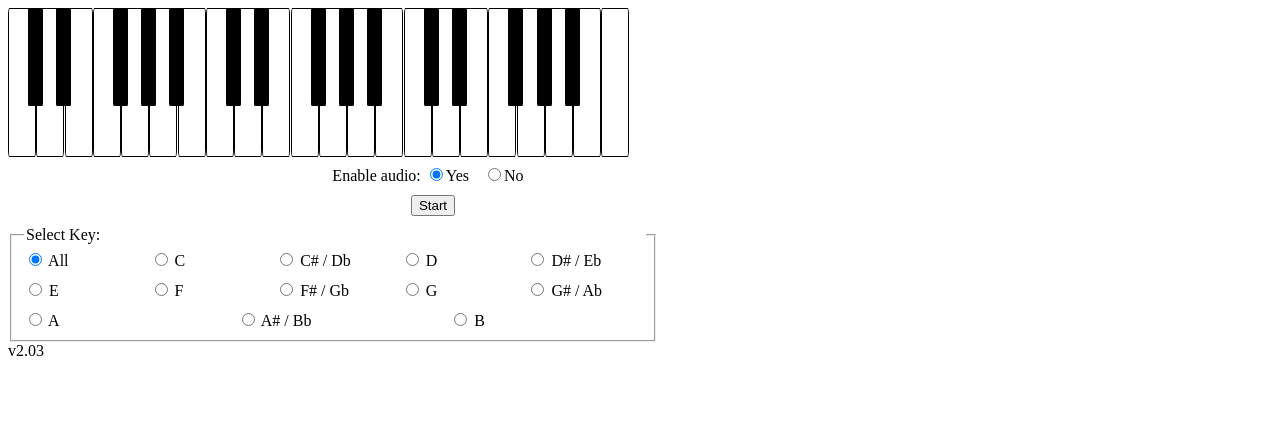
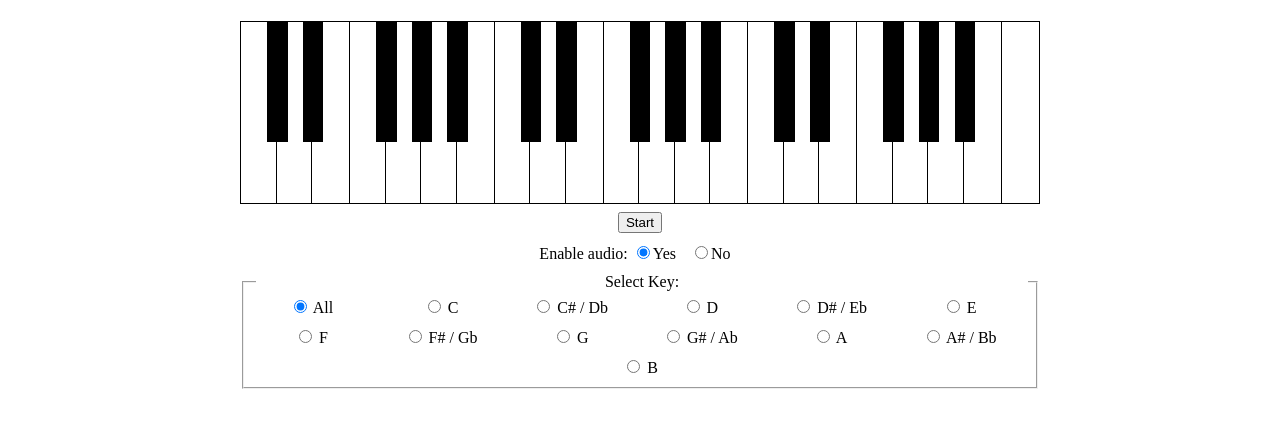
Before and after one commit to Mark-Waring/piano-vanilla, a website built with Vite: page index.html in a window 1280 px wide. Built offline with nearby package versions, Linux system fonts and the light colour scheme.

Commit message:
adjusts key stlying functionality

```diff
--- a/app.js
+++ b/app.js
@@ -1,8 +1,6 @@
 import {createAudioContext} from "./audioContext";
-import {frequencies, scales} from "./frequencies";
-import {detectFrequency} from "./detectFrequency";
-
-const listenButton = document.getElementById("start-button");
+import {frequencies, calculateMidpoints, filterFrequenciesByKey} from "./frequencies";
+import {detectFrequency} from "./matchFrequency";
 
 const {
     getAudioContext,
@@ -12,11 +10,13 @@ const {
     getIsListening,
     getAnalyserNode,
     getVoiceActivatedNote,
+    getIsAudioEnabled,
+    setIsAudioEnabled,
     setVoiceActivatedNote,
     initDetector,
     playTone,
     disconnect
-} = createAudioContext(listenButton)
+} = createAudioContext();
 
 let currNoteOptions = Object.keys(frequencies).sort(
     (a, b) => frequencies[a] - frequencies[b]
@@ -25,18 +25,6 @@ let currFrequencyOptions = Object.values(frequencies).sort(
     (a, b) => frequencies[a] - frequencies[b]
 );
 const keySelect = document.querySelectorAll('input[name="key-select"]');
-
-function calculateMidpoints(frequencies) {
-  const midpoints = [];
-  const freqArray = Object.values(frequencies).sort((a, b) => a - b);
-
-  for (let i = 0; i < freqArray.length - 1; i++) {
-    const geometricMean = Math.sqrt(freqArray[i] * freqArray[i + 1]);
-    midpoints.push(geometricMean);
-  }
-
-  return midpoints;
-}
 
 let currMidpoints = calculateMidpoints(frequencies);
 
@@ -55,56 +43,31 @@ keySelect.forEach((radio) => {
     });
 });
 
-function filterFrequenciesByKey(selectedKey) {
-  if (!selectedKey) {
-    return frequencies;
-  }
-  const scale = scales[selectedKey];
-
-  return Object.keys(frequencies).reduce((acc, note) => {
-    const noteName = note.replace(/\d/, "");
-    if (scale.includes(noteName)) {
-      acc[note] = frequencies[note];
-    }
-    return acc;
-  }, {});
-}
-
-
 const currAudioTime = () => getAudioContext().currentTime;
 
-let enabledAudio = true;
 const enableAudioSelect = document.querySelectorAll(
     'input[name="audio-select"]'
 );
 enableAudioSelect.forEach((radio) => {
     radio.addEventListener("change", (event) => {
-    enabledAudio = event.target.value === "true";
+        setIsAudioEnabled(event.target.value === "true");
     });
 });
+
+const getOctave = (note) => (note ? parseInt(note.match(/\d+/)[0], 10) : null);
+const getNoteName = (note) => (note ?? "").replace(/\d/, "");
 
 function createPiano() {
     const piano = document.getElementById("piano");
     const keys = Object.keys(frequencies);
-  let whiteKeyWidth = 4.5;
-  let whiteKeyCount = 0;
-  let totalWhiteKeyWidth = 0;
 
     keys.forEach((note) => {
         const key = document.createElement("div");
         const isWhite = !note.includes("#");
         key.className = `key ${!isWhite ? "black" : "white"}`;
         key.dataset.note = note;
-
-    if (isWhite) {
-      totalWhiteKeyWidth += whiteKeyWidth;
-      key.style.left = `calc(${
-        whiteKeyCount * whiteKeyWidth
-      }% - ${whiteKeyCount}px)`;
-      whiteKeyCount++;
-    } else {
-      const blackLeft = totalWhiteKeyWidth - whiteKeyWidth / 2;
-      key.style.left = `calc(${blackLeft + 1}% - ${whiteKeyCount}px)`;
+        if (["B", "E"].includes(getNoteName(note))) {
+            key.classList.add("consecutive-white")
         }
         key.id = note.toString();
         key.addEventListener("mousedown", () => {
@@ -130,10 +93,6 @@ function toggleHighlightKey(key, marker) {
         }
     }
 }
-
-
-const getOctave = (note) => (note ? parseInt(note.match(/\d+/)[0], 10) : null);
-const getNoteName = (note) => (note ?? "").replace(/\d/, "");
 
 let lastPlayedNote = null;
 let lastPlayedTime = 0;
@@ -169,7 +128,7 @@ function activateFromVoice(note) {
             toggleHighlightKey(newActiveKey, "start");
             lastPlayedNote = note;
             lastPlayedTime = currTime;
-      if (enabledAudio) {
+            if (getIsAudioEnabled()) {
                 playTone(frequencies[note])();
             }
         } else if (!holdNote) {
@@ -228,6 +187,8 @@ function getMicrophoneFrequency() {
     }
 }
 
+const listenButton = document.getElementById("start-button");
+
 listenButton.addEventListener("click", async () => {
     if (!getIsListening()) {
         listenButton.textContent = "Stop";
--- a/audioContext.js
+++ b/audioContext.js
@@ -1,7 +1,7 @@
 
 const { PitchDetector } = await import("pitchy");
 
-export function createAudioContext(listenButton) {
+export function createAudioContext() {
     let audioContext = null;
     let oscillator = null;
     let analyserNode = null;
@@ -11,6 +11,7 @@ export function createAudioContext(listenButton) {
     let audioInput = null;
     let voiceActivatedNote = null;
     let isListening = false;
+    let isAudioEnabled = true;
 
     function getAudioContext() {
         return audioContext;
@@ -42,6 +43,14 @@ export function createAudioContext(listenButton) {
 
     function getIsListening() {
         return isListening;
+    }
+
+    function getIsAudioEnabled() {
+        return isAudioEnabled;
+    }
+
+    function setIsAudioEnabled(isEnabled) {
+        isAudioEnabled = isEnabled;
     }
 
     function initAudioContext() {
@@ -158,7 +167,7 @@ export function createAudioContext(listenButton) {
             audioDetector = null;
             audioContext = null;
             isListening = false;
-            console.log("running")
+            const listenButton = document.getElementById("start-button");
             listenButton.textContent = "Start"
         }
     }
@@ -198,7 +207,9 @@ export function createAudioContext(listenButton) {
         getIsListening,
         getAnalyserNode,
         getVoiceActivatedNote,
+        getIsAudioEnabled,
         setVoiceActivatedNote,
+        setIsAudioEnabled,
         initDetector,
         playTone,
         disconnect
--- a/frequencies.js
+++ b/frequencies.js
@@ -52,3 +52,30 @@ export const scales = {
     "A#": ["A#", "C", "D", "D#", "F", "G", "A"],
     B: ["B", "C#", "D#", "E", "F#", "G#", "A#"],
 };
+
+export function calculateMidpoints(frequencies) {
+    const midpoints = [];
+    const freqArray = Object.values(frequencies).sort((a, b) => a - b);
+
+    for (let i = 0; i < freqArray.length - 1; i++) {
+        const geometricMean = Math.sqrt(freqArray[i] * freqArray[i + 1]);
+        midpoints.push(Math.round(geometricMean * 100) / 100);
+    }
+
+    return midpoints;
+}
+
+export function filterFrequenciesByKey(selectedKey) {
+    if (!selectedKey) {
+        return frequencies;
+    }
+    const scale = scales[selectedKey];
+
+    return Object.keys(frequencies).reduce((acc, note) => {
+        const noteName = note.replace(/\d/, "");
+        if (scale.includes(noteName)) {
+            acc[note] = frequencies[note];
+        }
+        return acc;
+    }, {});
+}
--- a/index.html
+++ b/index.html
@@ -8,10 +8,11 @@
 </head>
 <body>
 <div id="root">
-    <div class="piano-container">
-        <div class="piano" id="piano"></div>
+    <div class="piano" id="piano"></div>
+    <div class="start-button">
+        <button id="start-button">Start</button>
     </div>
-    <form class="selections" style="text-align: center; padding-top: 10px">
+    <form class="selections" style="text-align: center; padding-top: 10px; width: 100%; max-width: 800px">
         Enable audio:
         <label style="flex: 1 1 100px; margin-right: 10px;">
             <input type="radio" name="audio-select" value="true" checked>Yes
@@ -20,10 +21,7 @@
             <input type="radio" name="audio-select" value="false">No
         </label>
     </form>
-    <div class="selections" style="text-align: center; padding-top: 10px">
-        <button id="start-button">Start</button>
-    </div>
-    <form style="padding-top: 10px; max-width: 650px">
+    <form style="padding-top: 10px; max-width: 800px">
         <fieldset style="display: flex; flex-wrap: wrap; gap: 10px;">
             <legend style="width: 100%;">Select Key:</legend>
 
@@ -81,7 +79,6 @@
         </fieldset>
     </form>
 </div>
-<footer>v2.03</footer>
 <script type="module" src="app.js"></script>
 </body>
 </html>
--- a/styles.css
+++ b/styles.css
@@ -1,43 +1,61 @@
 #root {
     width: 100%;
+    text-align: center;
+    display: flex;
+    flex-direction: column;
+    align-items: center;
+    justify-content: center;
+    padding-top: 1%;
 }
 
 .piano-container {
     width: 100%;
     margin-left: auto;
     margin-right: auto;
+    text-align: center;
 }
 
 .piano {
-    position: relative;
-    height: 147px;
-    width: 650px;
+    display: flex;
+    aspect-ratio: calc(550 / 125);
+    width: 800px;
+    max-width: 100%;
+    border-block-style: hidden;
+    justify-content: center;
+}
+
+.selections {
+    width: 800px;
     max-width: 100%;
 }
 
-.selections {
-    width: 850px;
-    max-width: 100%;
+.start-button {
+    text-align: center;
+    padding-top: 10px;
+    width: 800px;
+    max-width: 100%
 }
 
 .key {
     border: 1px solid #000;
-    border-radius: 5%;
     cursor: pointer;
-    position: absolute;
 }
 
 .white {
-    width: 4%;
+    width: 6%;
     height: 100%;
     background-color: #fff;
 }
 
+.key.consecutive-white {
+    border-right: none;
+}
+
 .black {
-    width: 2%;
+    width: 3%;
+    margin-left: -1.5%;
+    margin-right: -1.5%;
     height: 65.625%;
     background-color: #000;
     z-index: 1;
-    position: absolute;
-    top: 0;
 }
```
Also changed, not shown: matchFrequency.js (renamed from detectFrequency.js). Lines whose indentation alone changed are shown as unchanged.
